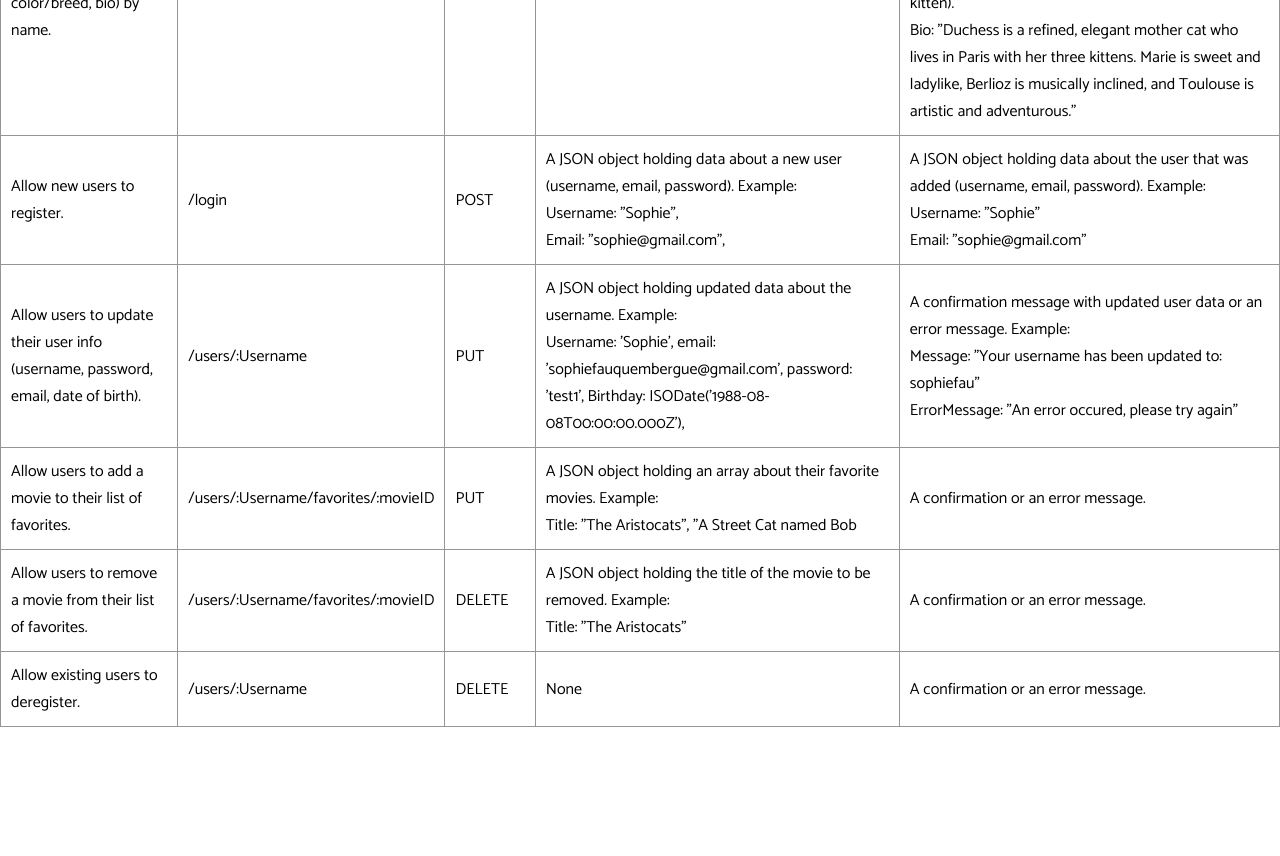
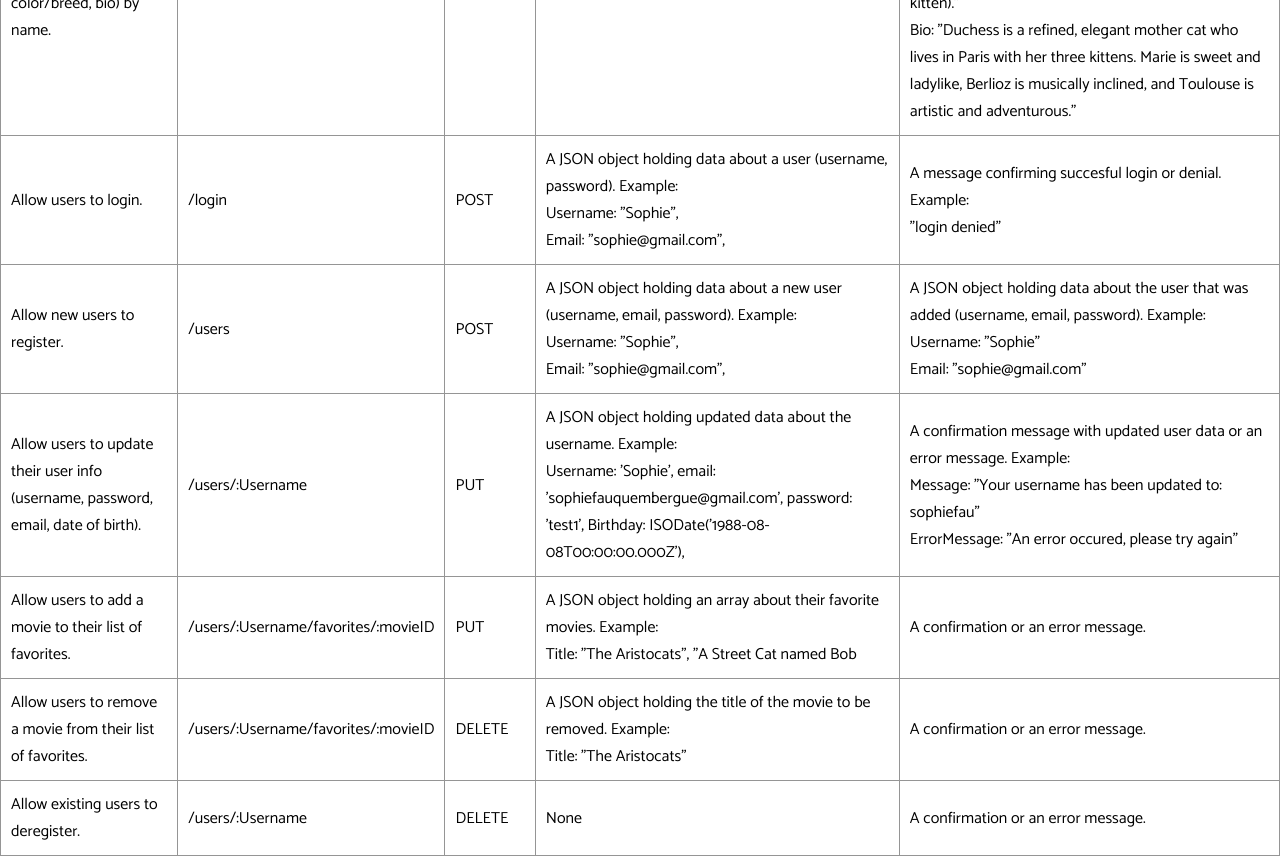
Before and after one commit to sophiefau/CatFlix, a website: page public/documentation.html in a window 1280 px wide. Shown: the part 1000-1856 px from the top of the page. Before the commit the page ends 1727 px from the top, so only its background shows below. Drawn offline with Linux system fonts and the light colour scheme.

Commit message:
update endpoints in documentation

```diff
--- a/public/documentation.html
+++ b/public/documentation.html
@@ -77,8 +77,20 @@
       </td>
     </tr>
     <tr>
+      <td>Allow users to login.</td>
+      <td>/login</td>
+      <td>POST</td>
+      <td>A JSON object holding data about a user (username, password). Example:<br />
+          Username: "Sophie",<br />
+          Email: "sophie@gmail.com",<br />
+      </td>
+      <td>A message confirming succesful login or denial. Example:<br />
+          "login denied"<br />
+      </td>
+    </tr>
+    <tr>
       <td>Allow new users to register.</td>
-      <td>/login</td>
+      <td>/users</td>
       <td>POST</td>
       <td>A JSON object holding data about a new user (username, email, password). Example:<br />
           Username: "Sophie",<br />
```
